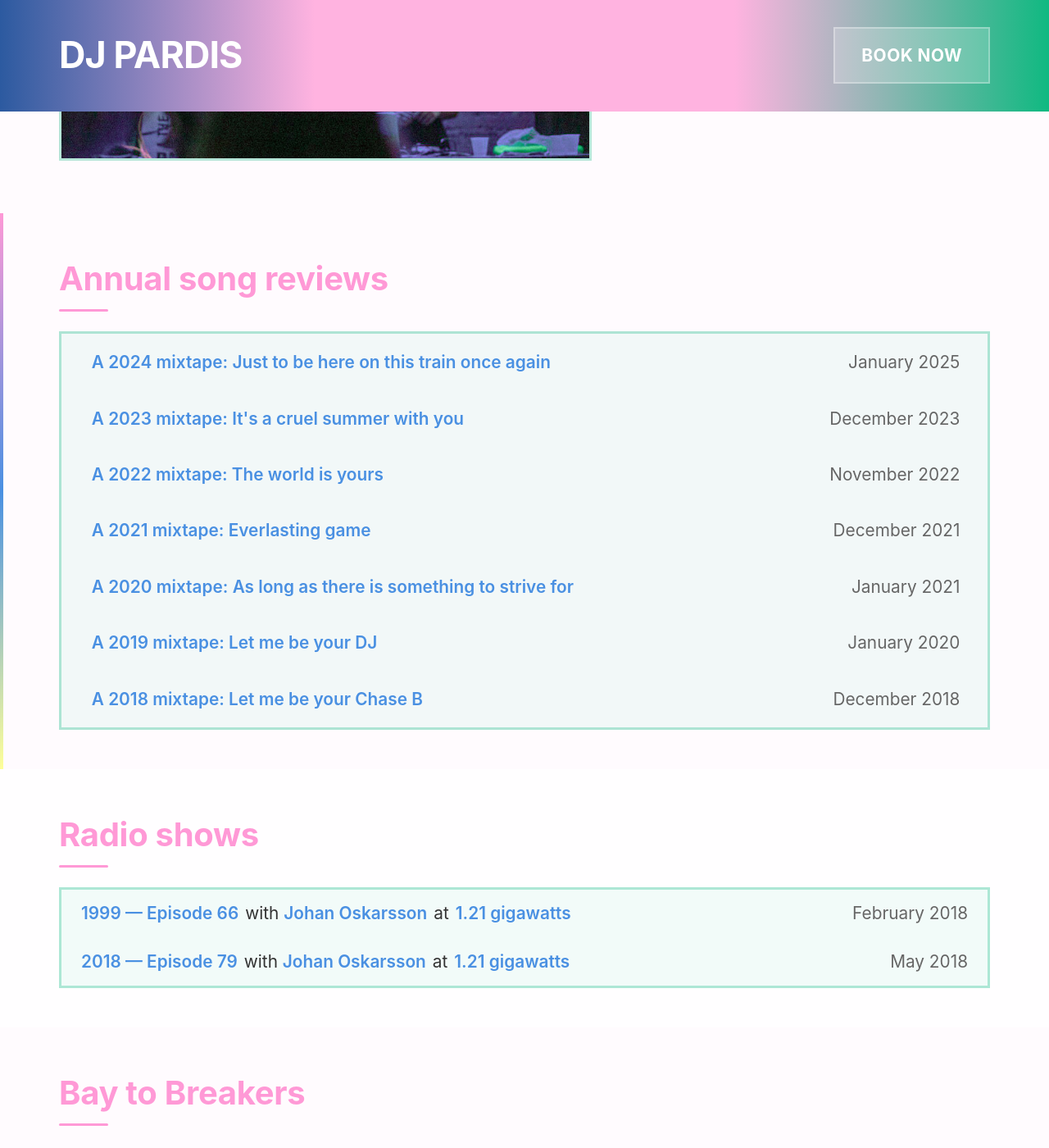
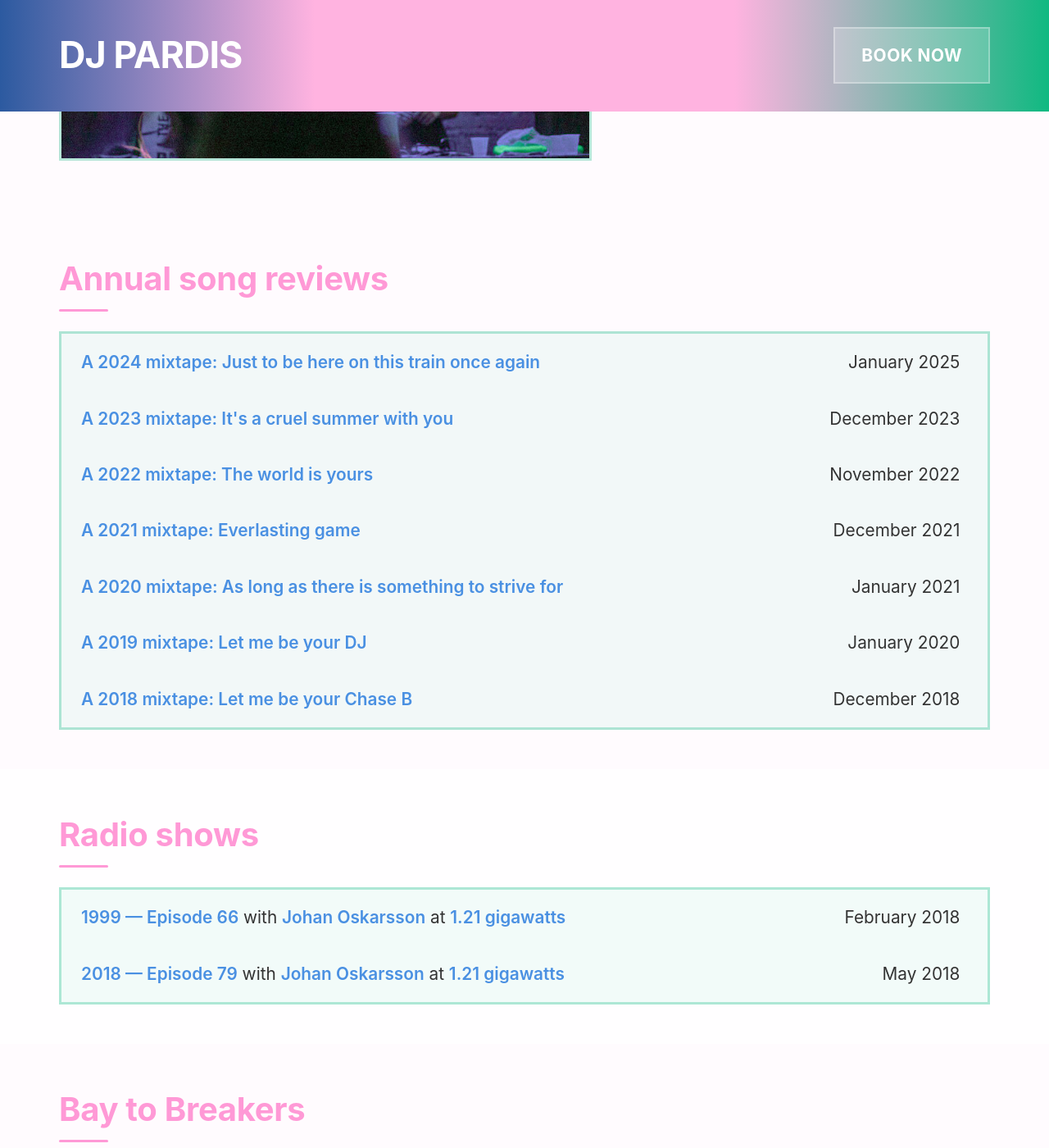
Before and after one commit to djpardis/djpardis.github.io, a Jekyll site: the page gigs.html, which Jekyll copies as it is, in a window 1280 px wide and 1400 px high, scrolled down 427 px. Shown: the whole window at 82% size. Built offline with Jekyll 4.4.1, drawn with Linux system fonts in a browser that asks for light colours.

Commit message:
Fix radio show formatting and copyright styling

```diff
--- a/gigs.html
+++ b/gigs.html
@@ -125,16 +125,12 @@
             <h2>Radio shows</h2>
             <div class="radio-grid">
                 <div class="radio-item">
-                    <a href="https://bff.fm/broadcasts/13188" target="_blank" class="radio-title">1999 — Episode 66</a>
-                    <span class="radio-host">with <a href="https://twitter.com/skr" target="_blank">Johan Oskarsson</a></span>
-                    <span class="radio-host">at </span><a href="https://bff.fm/shows/1-21-gigawatts" target="_blank" class="radio-show">1.21 gigawatts</a>
-                    <span class="radio-date">February 2018</span>
+                    <span class="review-title"><a href="https://bff.fm/broadcasts/13188" target="_blank">1999 — Episode 66</a> with <a href="https://twitter.com/skr" target="_blank">Johan Oskarsson</a> at <a href="https://bff.fm/shows/1-21-gigawatts" target="_blank">1.21 gigawatts</a></span>
+                    <span class="review-date">February 2018</span>
                 </div>
                 <div class="radio-item">
-                    <a href="https://bff.fm/broadcasts/14056" target="_blank" class="radio-title">2018 — Episode 79</a>
-                    <span class="radio-host">with <a href="https://twitter.com/skr" target="_blank">Johan Oskarsson</a></span>
-                    <span class="radio-host">at </span><a href="https://bff.fm/shows/1-21-gigawatts" target="_blank" class="radio-show">1.21 gigawatts</a>
-                    <span class="radio-date">May 2018</span>
+                    <span class="review-title"><a href="https://bff.fm/broadcasts/14056" target="_blank">2018 — Episode 79</a> with <a href="https://twitter.com/skr" target="_blank">Johan Oskarsson</a> at <a href="https://bff.fm/shows/1-21-gigawatts" target="_blank">1.21 gigawatts</a></span>
+                    <span class="review-date">May 2018</span>
                 </div>
             </div>
         </div>
@@ -152,7 +148,7 @@
 
     <footer class="site-footer">
         <div class="footer-content">
-            <p>&copy; <script>document.write(new Date().getFullYear());</script> DJ PARDIS</p>
+            <p style="font-weight: 700; font-size: 1.3rem; color: white; letter-spacing: 0.5px;">&copy; <script>document.write(new Date().getFullYear());</script> DJ PARDIS</p>
         </div>
     </footer>
 </body>
--- a/public/css/gigs.css
+++ b/public/css/gigs.css
@@ -10,6 +10,19 @@
   max-width: 100%;
   height: auto;
   display: block;
+}
+
+/* Optimize for fast rendering */
+* {
+  -webkit-font-smoothing: antialiased;
+  -moz-osx-font-smoothing: grayscale;
+}
+
+/* Reduce paint operations */
+.site-header,
+.site-footer,
+.hero-section {
+  will-change: auto;
 }
 
 /* Optimize animations for performance */
@@ -332,38 +345,24 @@
 
 
 
-.review-item::before {
-  content: '';
-  position: absolute;
-  top: 0;
-  left: 0;
-  width: 4px;
-  height: 100%;
-  background: linear-gradient(135deg, #FF99D6, #4A90E2, #FFFF99);
-  transition: none;
-}
 
-.review-item:hover::before {
-  width: 8px;
-}
 
 .review-title {
   font-weight: 600;
   font-size: 1.3rem;
   color: #4A90E2;
-  flex: 1;
-  line-height: 1.4;
-  margin-left: 0.8rem;
+  margin-left: 0;
 }
 
 .review-date {
-  color: #666;
+  color: #333;
   font-size: 1.3rem;
   font-weight: 400;
   flex-shrink: 0;
   padding: 0.3rem 0.6rem;
   white-space: nowrap;
   position: relative;
+  margin-left: auto;
 }
 
 /* Removed annoying hover effect on dates */
@@ -388,9 +387,14 @@
   color: #333;
   display: flex;
   align-items: center;
-  gap: 0.5rem;
+  justify-content: space-between;
   border-radius: 0;
   box-shadow: none;
+}
+
+.radio-item .review-title {
+  font-weight: 400;
+  color: #333;
 }
 
 .radio-item:hover {
@@ -406,6 +410,7 @@
   color: #333;
   text-decoration: none;
   margin-bottom: 0;
+  margin-right: 0.3rem;
 }
 
 .radio-host {
@@ -413,6 +418,7 @@
   color: #333;
   font-weight: 400;
   font-size: 1.3rem;
+  margin-right: 0.3rem;
 }
 
 .radio-show {
@@ -421,6 +427,7 @@
   text-decoration: none;
   font-weight: 400;
   font-size: 1.3rem;
+  margin-right: 0.3rem;
 }
 
 .radio-date {
@@ -488,9 +495,9 @@
   padding: 0 2rem;
 }
 
-.site-footer p {
+.site-footer .footer-content p {
   font-size: 1.3rem;
-  font-weight: 600;
+  font-weight: 700;
   color: white;
   position: relative;
   z-index: 1;
@@ -708,7 +715,10 @@
   }
 
   .radio-item {
-    padding: 1.5rem;
+    flex-direction: column;
+    align-items: flex-start;
+    gap: 0.8rem;
+    padding: 1rem;
   }
 
   .services-grid {
```
